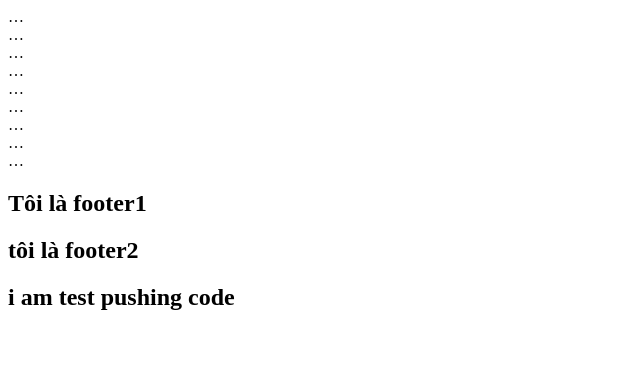
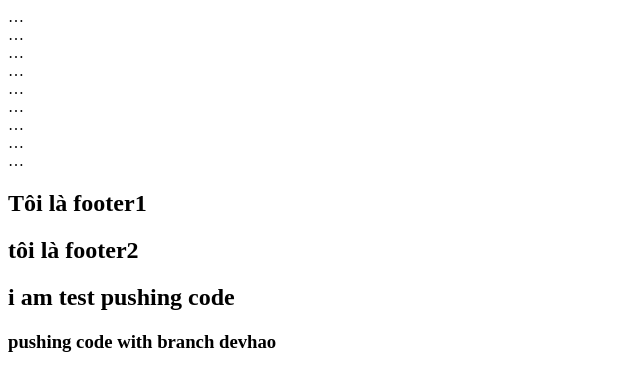
Before and after one commit to Tu-Hao/BC69-Diner-Project, a plain HTML site: page index.html in a window 1280 px wide. Shown: the whole page, without its empty margins (0-640 px from the left). Drawn offline with Linux system fonts and the light colour scheme.

Commit message:
test branch

```diff
--- a/index.html
+++ b/index.html
@@ -28,6 +28,7 @@
       <section class="w3l-copyright">
         <h1>tôi là footer2</h1>
         <h2>i am test pushing code</h2>
+        <h3>pushing code with branch devhao</h3>
       </section>
     </footer>
   </body>
```
